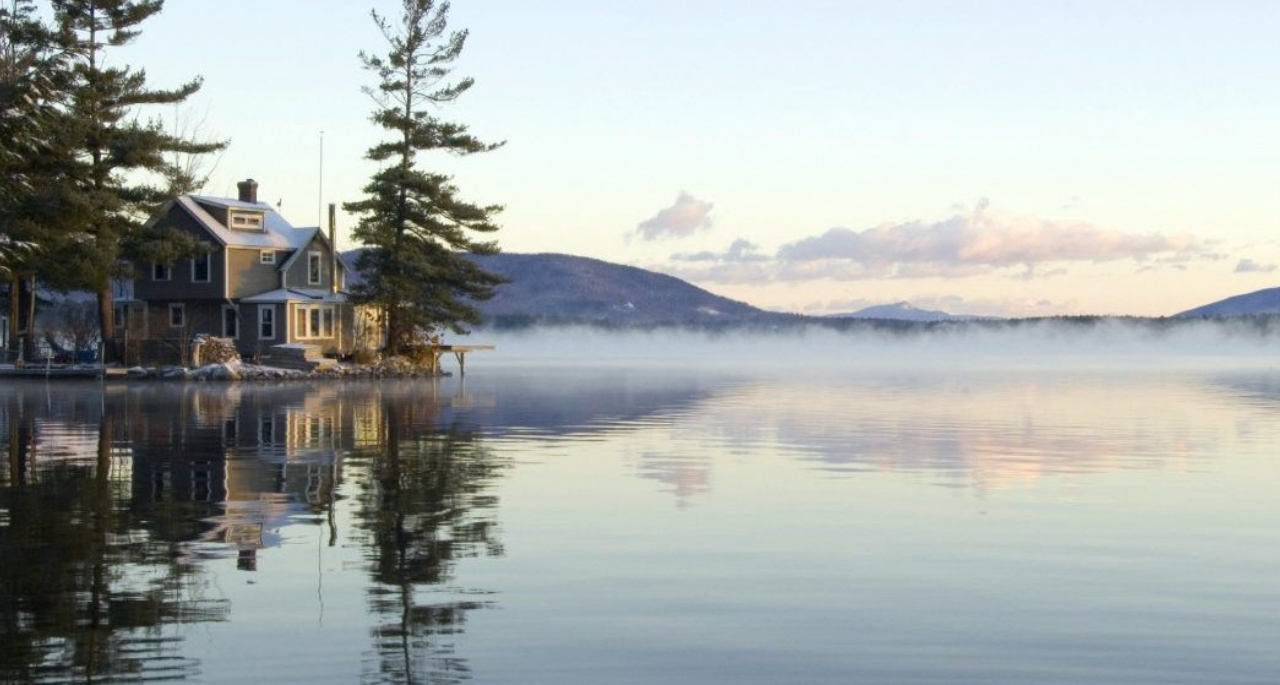
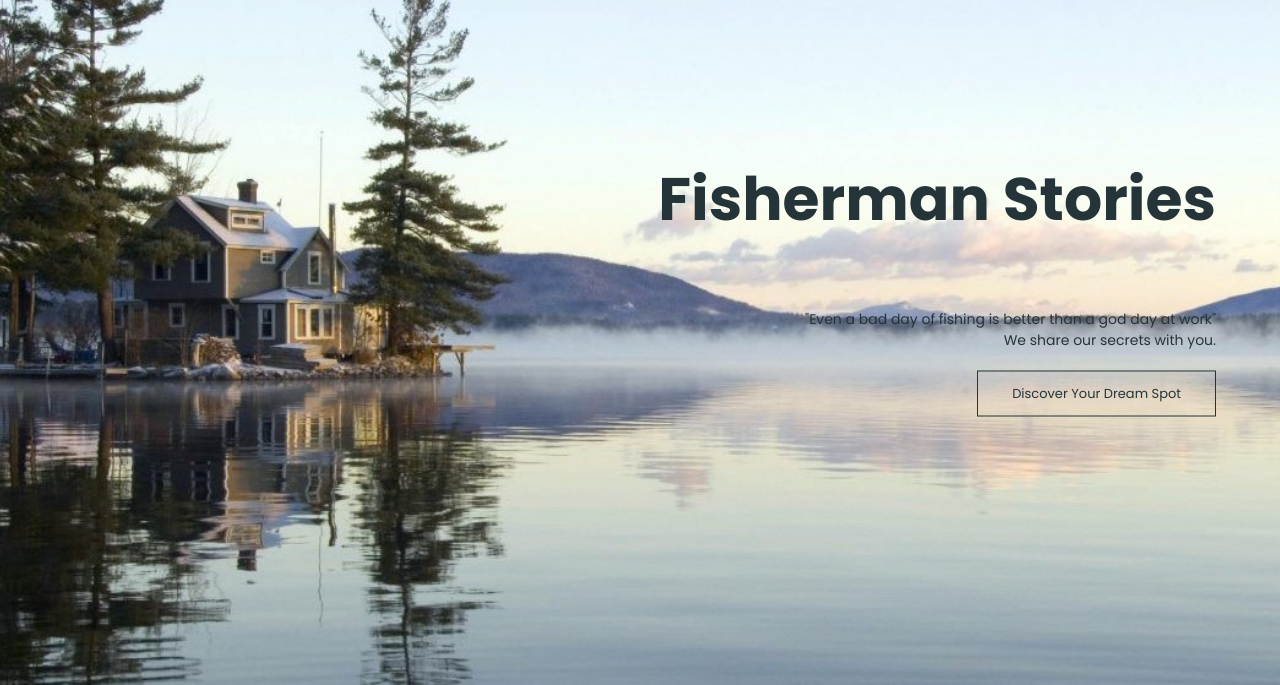
Before and after one commit to BojanMirkovic/Fisherman-Stories, a plain HTML site: page index.html in a window 1280 px wide. Shown: the part 115-800 px from the top of the page. Drawn offline with Linux system fonts and the light colour scheme.

Commit message:
Dugme efekat je zavrseno(discover your dream spot)

```diff
--- a/index.html
+++ b/index.html
@@ -40,6 +40,12 @@ href= Specifies the location of the linked document-->
                 </ul>
             </div>
         </nav>
+        <div class="text-box">
+            <h1>Fisherman Stories</h1>
+            <p>"Even a bad day of fishing is better than a god day at work" <br> We share our secrets with you.</p>
+            <!--we want to make this link to look like buton,thats why we are adding class so we can modify the look-->
+            <a href="" class ="hero-btn">Discover Your Dream Spot</a>
+        </div>
 
     </section>
     </body>
--- a/style.css
+++ b/style.css
@@ -52,3 +52,38 @@ nav img{
 .nav-links ul li:hover::after{
     width: 100%; /* 100% value is set because we want to RED LINE shows when we hover over navigation menu name(HOME...)*/
 }
+/*place the <h1>Fisherman stories in the center and <p>*/
+.text-box{
+    width: 90%;
+    color: #253439;
+    position:absolute;
+    top:50%;
+    left: 50%;
+    transform: translate(-50%, -50%);
+    text-align:right;
+}
+.text-box h1{
+    font-size: 60px;
+}
+.text-box p{
+    font-size: 14px;
+    margin:65px 0 20px;
+    color: #253439;
+}
+/*we creating button look for this class*/
+.hero-btn{
+    display:inline-block;
+    text-decoration: none;
+    color: #253439;
+    border: 1px solid #253439;
+    padding: 12px 34px;
+    font-size: 13px;
+    background: transparent;
+    position: relative;
+    cursor: pointer;
+}
+.hero-btn:hover{
+    border: 1px solid #f44336;
+    background: #f44336;
+    transition: 1s;
+}
```
